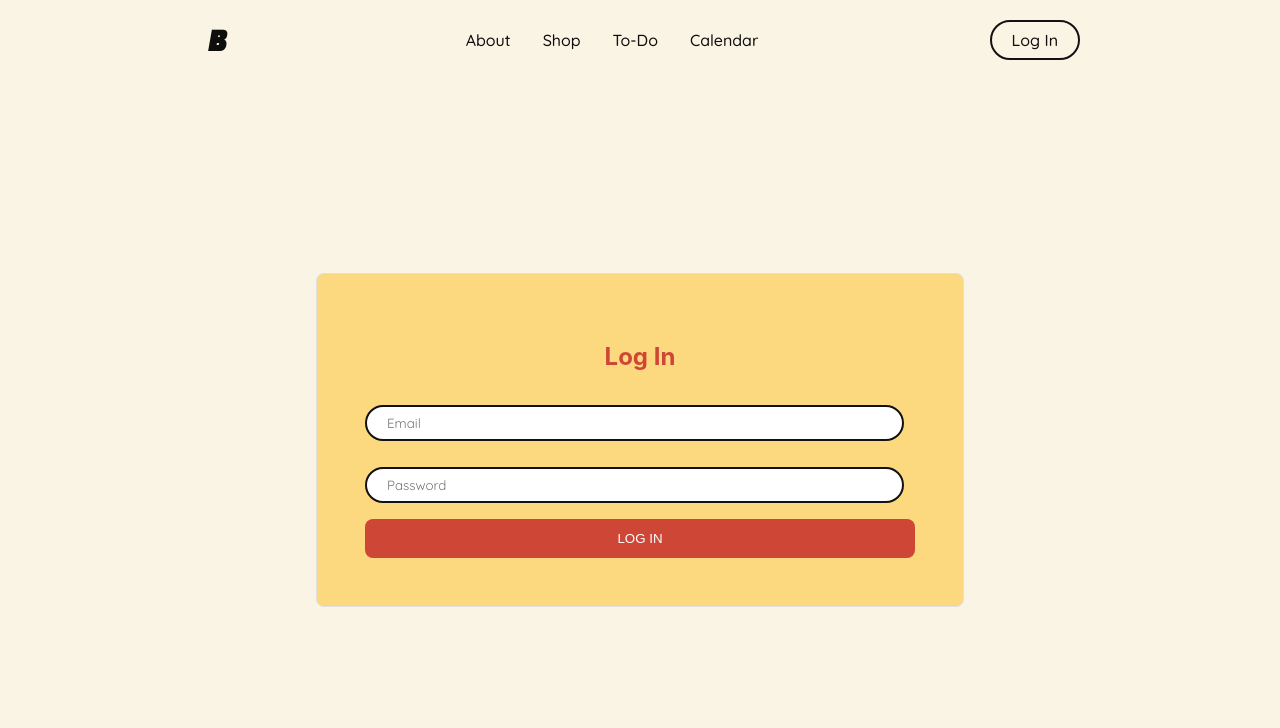
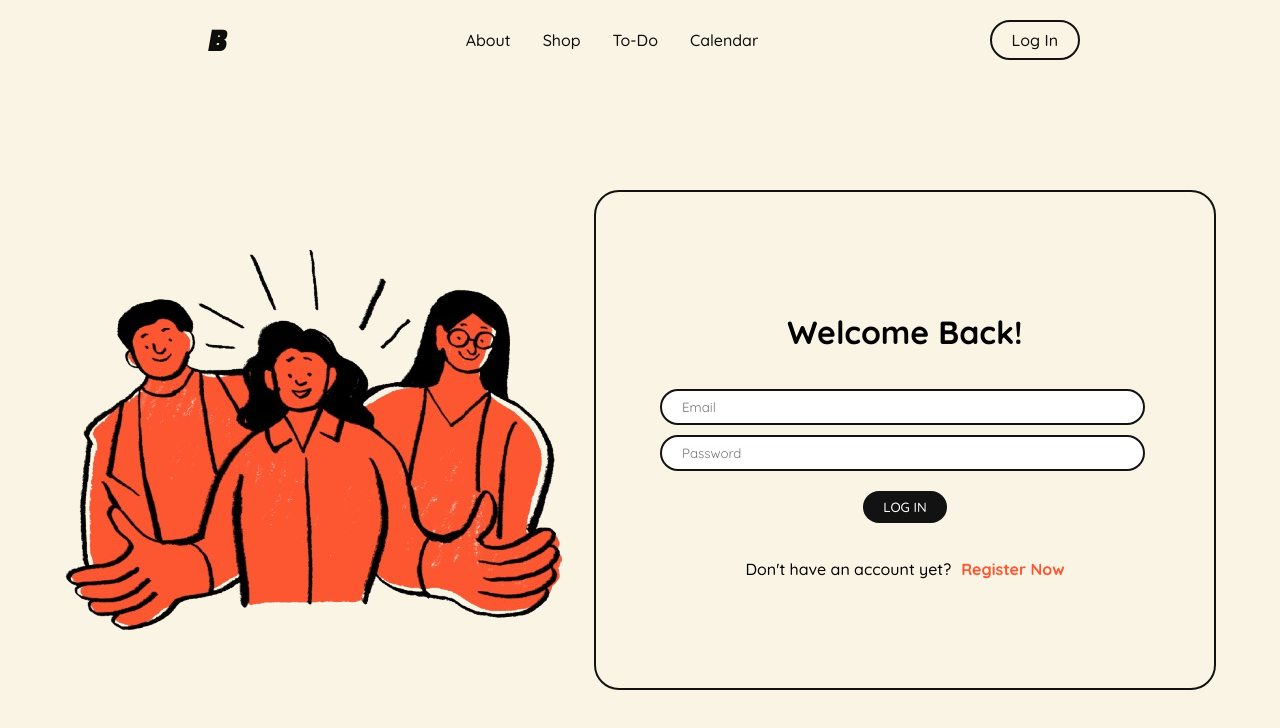
Before and after one commit to riccellazatin/Bacon_, a React (Create React App) app in the folder frontend/: page /login in a window 1280 px wide. Shown: the top 728 px of the page. Built offline with nearby package versions, Linux system fonts and the light colour scheme; no server answers.

Commit message:
Redesigned login screen

```diff
--- a/frontend/src/App.js
+++ b/frontend/src/App.js
@@ -7,7 +7,7 @@ import Header from './components/Header/Header';
 import Footer from './components/Footer/Footer';
 import About from './screens/About/About';
 import Shop from './screens/Shop/Shop';
-import Login from './screens/Login/Login';
+import LoginPage from './screens/Login/Login';
 import Signup from './screens/Signup/Signup';
 import Preferences from './screens/Preferences/Preferences';
 import Dashboard from './screens/Dashboard/Dashboard';
@@ -15,7 +15,6 @@ import AddTask from './screens/AddTask/AddTask';
 import SubmissionCalendar from './calendar/calendar';
 import PrivateRoute from './components/PrivateRoute/PrivateRoute';
 import { BrowserRouter as Router, Route, Routes } from 'react-router-dom';
-import Sidebar from './components/Sidebar/Sidebar';
 
 export default function App() {
   const dispatch = useDispatch();
@@ -55,7 +54,7 @@ export default function App() {
             <Route path='/' element={<Landing />} exact />
             <Route path='/about' element={<About />} />
             <Route path='/shop' element={<Shop />} />
-            <Route path='/login' element={<Login />} />
+            <Route path='/login' element={<LoginPage />} />
             <Route path='/register' element={<Signup />} />
             <Route path='/calendar' element={<PrivateRoute><SubmissionCalendar /></PrivateRoute>} />
             <Route path='/dashboard' element={<PrivateRoute><Dashboard /></PrivateRoute>} />
--- a/frontend/src/screens/Login/Login.css
+++ b/frontend/src/screens/Login/Login.css
@@ -1,7 +1,99 @@
-@import url('https://fonts.googleapis.com/css2?family=Lato:ital,wght@0,100;0,300;0,400;0,700;0,900;1,100;1,300;1,400;1,700;1,900&family=Libre+Baskerville:ital,wght@0,400..700;1,400..700&display=swap');
+@import url('https://fonts.googleapis.com/css2?family=Changa+One:ital@0;1&family=Cormorant+Garamond:ital,wght@0,300..700;1,300..700&family=Quicksand:wght@300..700&display=swap');
 
-/* Colors
-beige: #e3d5c8
-black: #0e0f0d
-white: #f0f0ed
-red: #cf403f */
+/*
+Beige: #faf4e4
+Black: #121212
+Gray: #a6a39d
+Pink: #f5b8da
+Accent-Pink: #e09cc3
+Yellow: #ffda6f
+Accent-Yellow: #cca733
+Orange: #fd5732
+Accent-Orange: #F76E4F
+*/
+
+.login-form {
+    margin: 2rem 4rem;
+    display: grid;
+    gap: 30px;
+    grid-template-columns: 1fr 2fr;
+    justify-content: center;
+    align-content: center;
+}
+
+.login-left {
+    display: flex;
+    justify-content: center;
+    align-content: center;
+}
+
+.login-asset {
+    min-width: 70%;
+}
+
+.login-right {
+    padding: 2rem 4rem;
+    border: 2px solid #121212;
+    border-radius: 25px;
+    display: flex;
+    flex-direction: column;
+    justify-content: center;
+    align-content: center;
+}
+
+.welcome {
+    font-family: Quicksand, sans-serif;
+    font-size: 2rem;
+    text-align: center;
+}
+
+.button-div {
+    display: flex;
+    justify-content: center;
+    align-content: center;
+}
+
+.login {
+    margin: 20px;
+    background-color: #121212;
+    color: white;
+    padding: 8px 20px;
+    border-radius: 65px;
+    font-weight: 500;
+    font-family: Quicksand, sans-serif;
+    border: none;
+    transition: background-color 0.5s ease, transform 0.5s ease;
+}
+
+.login:hover {
+    margin: 20px;
+    background-color: #fd5732;
+    color: #121212;
+    padding: 8px 20px;
+    border-radius: 65px;
+    font-weight: 500;
+    font-family: Quicksand, sans-serif;
+    border: none;
+}
+
+.signup {
+    display: flex;
+    justify-content: center;
+    align-content: center;
+    font-family: Quicksand, sans-serif;
+    text-decoration: none;
+}
+
+.not-yet {
+    font-weight: 500;
+    font-size: 1rem;
+}
+
+.sign-button {
+    background-color: transparent;
+    border: none;
+    margin-left: 10px;
+    text-decoration: none;
+    color: #fd5732;
+    font-weight: 700;
+}
--- a/frontend/src/screens/Login/Login.jsx
+++ b/frontend/src/screens/Login/Login.jsx
@@ -28,11 +28,14 @@ function LoginPage() {
     };
 
     return (
-        <main style={{ flex: 1, display: 'flex', justifyContent: 'center', alignItems: 'center', padding: '2rem' }}>
-                    <div style={{ maxWidth: '550px', width: '100%', backgroundColor: '#fcd87e', border: '1px solid #e0e0e0', borderRadius: '8px', padding: '3rem' }}>
-                        <h2 style={{ textAlign: 'center', marginBottom: '1.5rem', color: '#ce4636' }}>Log In</h2>
+        <main className="login-form">
+            <div className="login-left">
+                <img src="./images/bacon_asset2.png" className="login-asset"/>
+            </div>
+                    <div className="login-right">
+                        <h2 className="welcome">Welcome Back!</h2>
 
-                        <form onSubmit={handleLogin} style={{ display: 'flex', flexDirection: 'column', gap: '1rem' }}>
+                        <form onSubmit={handleLogin}>
                             <input
                                 type="email"
                                 placeholder="Email"
@@ -51,9 +54,16 @@ function LoginPage() {
                                 className="form-control"
                             />
 
-                            <button type="submit" className="fw-semibold" style={{ backgroundColor: '#ce4636', color: '#fff', padding: '0.75rem', borderRadius: '8px', border: 'none' }}>
+                            <div className="button-div">
+                            <button type="submit" className="login">
                                 LOG IN
                             </button>
+                            </div>
+
+                            <div className="signup">
+                                <p className="not-yet">Don't have an account yet?</p>
+                                <a href="/register" className="sign-button"><p>Register Now</p></a>
+                            </div>
 
                             {auth.error && <div style={{ color: 'red' }}>{JSON.stringify(auth.error)}</div>}
                         </form>
@@ -62,4 +72,4 @@ function LoginPage() {
     );
 }
 
-export default LoginPage;
+export default LoginPage
--- a/frontend/src/screens/Signup/Signup.css
+++ b/frontend/src/screens/Signup/Signup.css
@@ -87,7 +87,7 @@ Accent-Orange: #F76E4F
     justify-content: center;
 }
 
-.login {
+.login-div {
     display: flex;
     justify-content: center;
     align-content: center;
@@ -100,7 +100,7 @@ Accent-Orange: #F76E4F
     font-size: 1rem;
 }
 
-.login-button {
+.log-button {
     background-color: transparent;
     border: none;
     margin-left: 10px;
--- a/frontend/src/screens/Signup/Signup.jsx
+++ b/frontend/src/screens/Signup/Signup.jsx
@@ -110,10 +110,10 @@ function SignupPage() {
                             </button>
                         </div>
 
-                        <div className="login">
+                        <div className="login-div">
                             <p className="already">Already have an account?</p>
 
-                            <a href="/login" className="login-button"><p>Log In</p></a>
+                            <a href="/login" className="log-button"><p>Log In</p></a>
                         </div>
                     </form>
                 </div>
```
Also changed, not shown: frontend/public/images/bacon_asset2.png (added).
